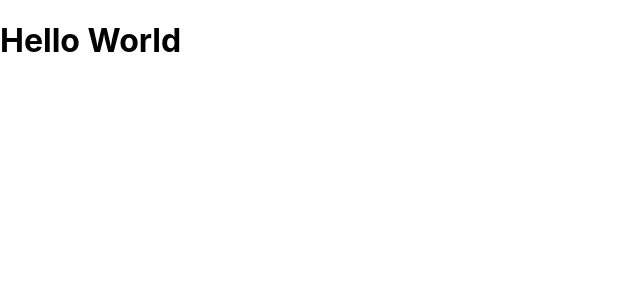
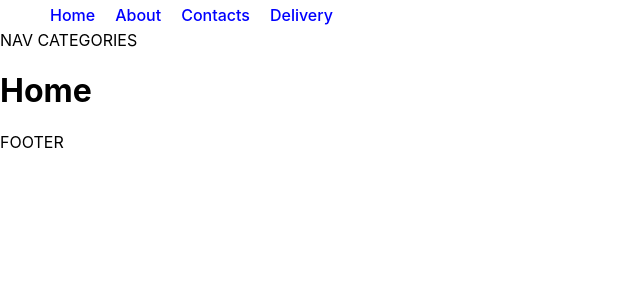
Before and after one commit to SadambekovBekmyrza/diplomwork, a React (Create React App) app: page / in a window 1280 px wide. Shown: the top 300 px of the page, without its empty margins (0-640 px from the left). Built offline with nearby package versions, Linux system fonts and the light colour scheme.

Commit message:
added react router home and used it in app.js

```diff
--- a/src/App.js
+++ b/src/App.js
@@ -1,7 +1,17 @@
+import { Link, Route, Routes } from "react-router-dom";
+import Layout from "./components/Layout/Layout";
+
 function App() {
   return (
     <div className="App">
-      <h1>Hello World</h1>
+      <Layout>
+        <Routes>
+          <Route path="/" element={<h1>Home</h1>} />
+          <Route path="/about" element={<h1>About</h1>} />
+          <Route path="/contacts" element={<h1>Contacts</h1>} />
+          <Route path="/delivery" element={<h1>Delivery</h1>} />
+        </Routes>
+      </Layout>
     </div>
   );
 }
```
